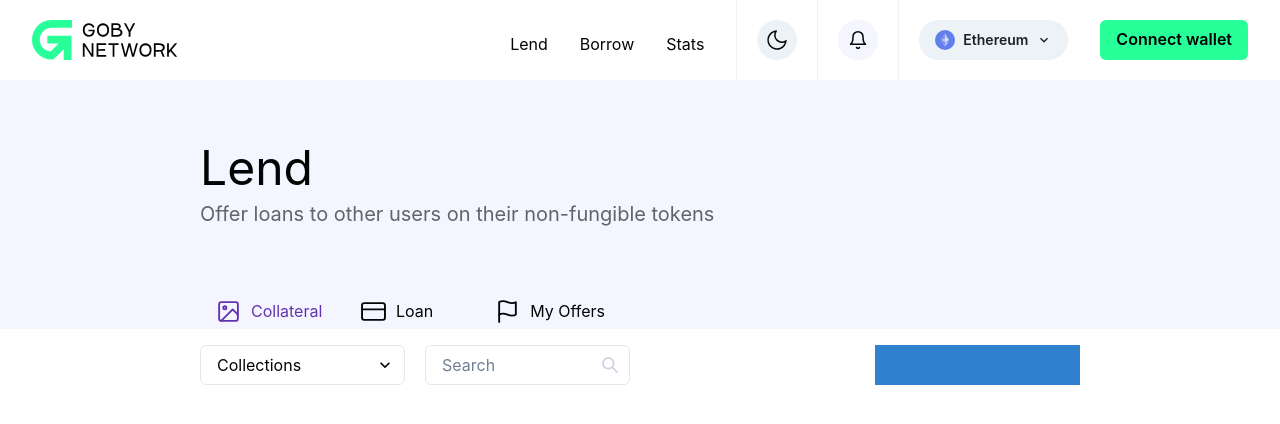
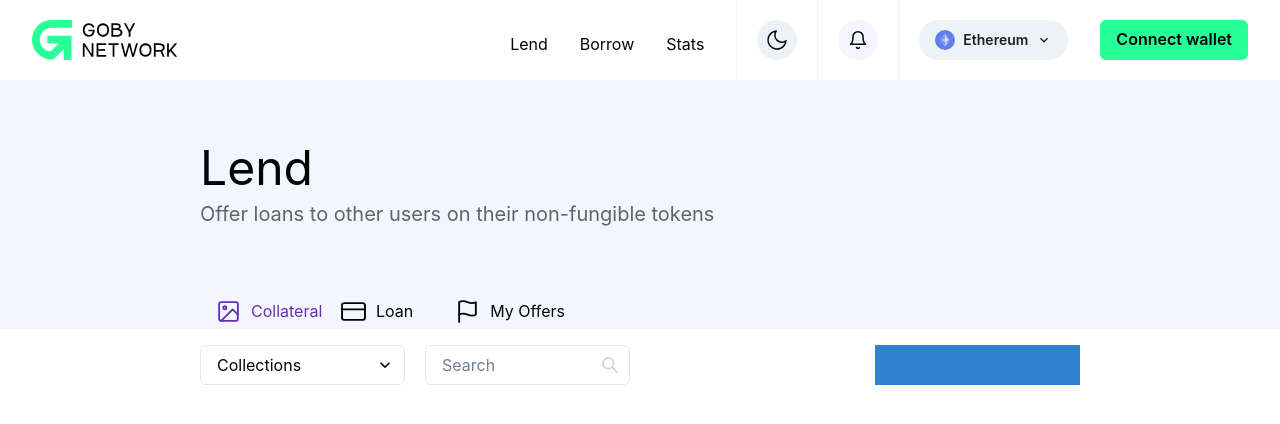
Before and after one commit to paurock/goby, a Next.js app: page / in a window 1280 px wide. Shown: the top 424 px of the page. Built offline with nearby package versions, Linux system fonts and the light colour scheme.

Commit message:
distance between tabs

```diff
--- a/src/components/sections/title-section/index.tsx
+++ b/src/components/sections/title-section/index.tsx
@@ -188,7 +188,7 @@ const TabsComp = ({ text, colorMode }) => {
 
   return (
     <Tabs maxH="36px" isFitted isLazy variant="unstyled" align="start" w="full">
-      <TabList gap="30px">
+      <TabList gap="10px">
         {tabNames.map((tab, i) => (
           <motion.div
             style={tabsStyle}
```
